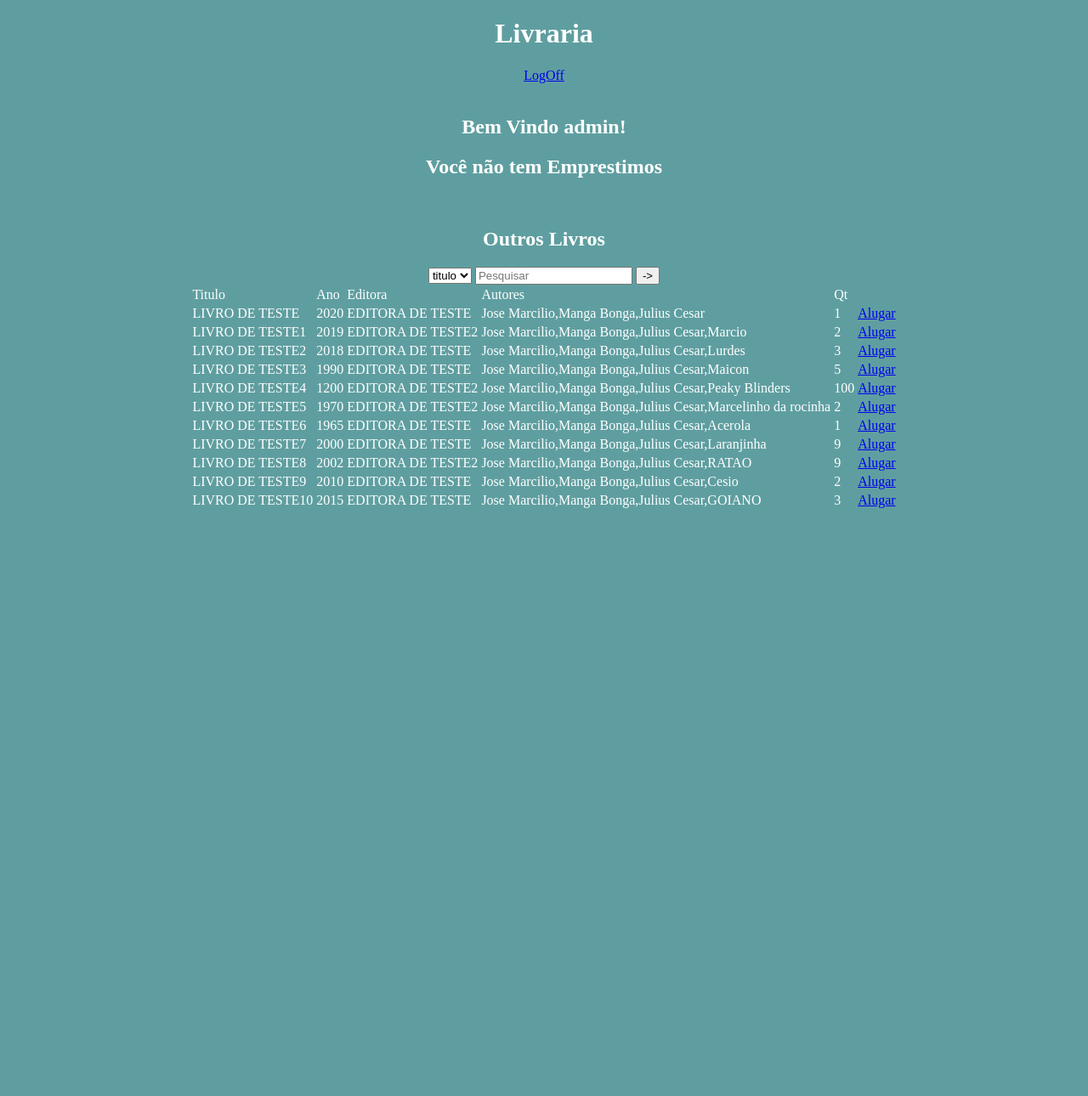
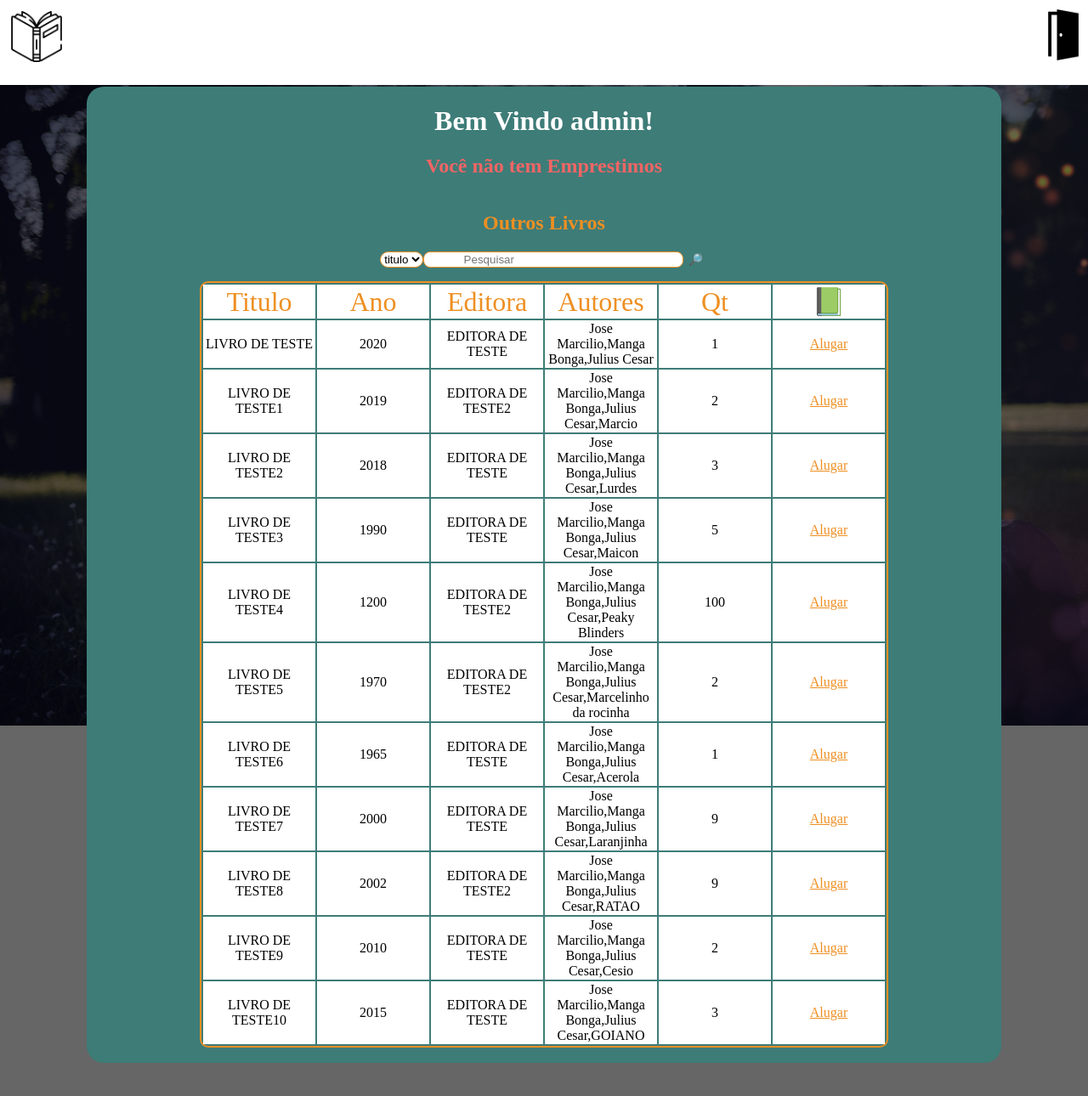
Before and after one commit to Chipskein/DSI-A1-BASIC-CRUD, a PHP site: page /assets/view/main.php in a window 1280 px wide. Shown: the top 1290 px of the page at 85% size. Run offline with PHP 8.4, Linux system fonts and the light colour scheme; a user stored in the database is signed in; data comes from the database, SQL or seed files in the repository; data that the repository does not hold is empty.

Commit message:
styles:adding css

```diff
--- a/assets/css/styles.css
+++ b/assets/css/styles.css
@@ -1,29 +1,179 @@
+:root{
+    --color-ocean:rgb(62, 124, 120);
+    --color-orange:rgb(238, 143, 34);
+}
 body{
     color: white;
-    background-color: cadetblue;
+    background-image: url("../icons/wallpaper2.jpg");
+    background-size: cover;
+    background-repeat: no-repeat;
 }
-.root{
+.main{
+    color: white;
+    background-color: var(--color-orange);
+    background-image: none;
+}
+.header{
+    color: black;
+    /*display: flex;
+    justify-content: space-between;*/
+    background-color: white;
+    width: 100%;
+    margin: 0;
+    height: 100px;
+    position: absolute;
+    top: 0;
+    left: 0;
+
+}
+.div-search{
     display: flex;
     justify-content: center;
 }
+.form-search{
+    display: flex;
+}
+#search{
+    border-radius: 8px;
+    width: 300px;
+    border: 1px solid var(--color-orange);
+    background-color: white;
+}
+#searchType{
+    border-radius: 10px;
+    border: 1px solid var(--color-orange);
+    background-color: white;
+}
+#search-submit{
+    border: none;
+    background-color: var(--color-ocean);
+    color: white;
+}
+
+.header-div{
+    display: flex;
+    justify-content: space-between;
+    align-items: center;
+}
+.main_div{
+    display: flex;
+    flex-direction: column;
+    justify-content: center;
+    align-items: center;
+    margin: 8%;
+    background-color: var(--color-ocean);
+    text-align: center;
+    border-radius: 20px;
+}
+.table-emprestados{
+    margin-top: 2%;
+    border: var(--color-orange) 2px solid;
+    border-radius: 10px;
+}
+.table-disponiveis{
+    margin-top: 2%;
+    border: var(--color-orange) 2px solid;
+    border-radius: 10px;
+}
+td{
+    background-color: white;
+    color: black;
+}
+td>.link{
+    color: var(--color-orange);
+}
+.table-disponiveis tr:nth-child(1) td{
+    background-color: white;
+    color: var(--color-orange);
+    font-size: xx-large;
+    width: 130px;
+}
+.table-emprestados tr:nth-child(1) td{
+    background-color: white;
+    color: var(--color-orange);
+    font-size: xx-large;
+    width: 130px;
+}
+
+.title{
+    color: var(--color-orange);
+}
+.err{
+    color: rgb(241, 101, 101);
+}
+
+.div-logo{
+    margin: 0;
+    border-top-left-radius: 14px;
+    border-top-right-radius: 14px;
+    border-bottom-right-radius: 0px;
+    border-bottom-left-radius: 0px;
+    display: flex;
+    justify-content: center;
+    background-color: white;
+    position: relative;
+    width: 400px;
+}
+.logo-header{
+    margin: 1%;
+    width: 60px;
+}
+.logo{
+    margin: 2%;
+    width: 30px;
+}
+.root{
+
+    display: flex;
+    margin: 10%;
+    justify-content: center;
+}
+.overlay{
+    top: 0;
+    margin: 0;
+    left: 0;
+    position: absolute;
+    width: 100%;
+    height: 100%;
+    overflow:hidden;
+    background-color: rgba(0, 0, 0, 0.6);
+}
 .div-input{
     text-align: center;
-    vertical-align: center;
-    border: 3px solid white;
-    width: 20%;
+    color: var(--color-orange);
+    border: 3px solid var(--color-orange);
+    background-color: var(--color-ocean);
+    width: 400px;
+    height: 400px;
     border-radius: 20px;
-    margin: 20%;
+}
+.form{
+    justify-content: center;
+    display: flex;
+    flex-direction: column;
 }
 .form-input{
-    margin-top: 5%;
-    margin-bottom: 5%;
+    margin: 5%;
     border-radius: 7px;
     background-color: white;
     color: black;
 }
 .submit-buttom{
-    color: black;
-    background-color: white;
+    color: white;
+    background-color: var(--color-orange);
+    border: none;
     margin: 5%;
+    width: 120px;
+    height: 40px;
     border-radius: 7px;
 }
+.submit-buttom:hover{
+    color: white;
+    background-color: cadetblue;
+}
+.link{
+    color: white;
+}
+.link:hover{
+    color: cadetblue;
+}
--- a/assets/view/main.php
+++ b/assets/view/main.php
@@ -4,7 +4,7 @@
     <meta charset="UTF-8">
     <meta name="viewport" content="width=device-width, initial-scale=1.0">
     <meta http-equiv="X-UA-Compatible" content="ie=edge">
-    <link rel="shortcut icon" href="icons/icon.png" type="image/x-icon">
+    <link rel="shortcut icon" href="../icons/icon.png" type="image/x-icon">
     <link rel="stylesheet" href="../css/styles.css">
     <title>Main</title>
 </head>
@@ -32,19 +32,22 @@
     }
 
 ?>
-<body>
-    <div align="center">
-        <h1>Livraria</h1>
-        <a href="/assets/view/logoff.php">LogOff</a>
+<body >
+    <div class="overlay">
+        <div class="header">
+            <div class="header-div">
+                <img class="logo-header" src="../icons/icon.png" alt="door">
+                <a href="/assets/view/logoff.php"><img class="logo-header" src="../icons/logoff.png" alt="door"></a>
             </div>
-    <br>
-    <div align="center">
+        </div>
+        <div class="main_div">
+            <div>
                 <?php
-            echo "<h2>Bem Vindo $_SESSION[nome]!</h2>";
+                    echo "<h1>Bem Vindo $_SESSION[nome]!</h1>";
                     if(count($LivrosEmprestados)>0)
                     {
-                    echo "<h2>Seus Emprestimos</h2>";
-                    echo "<table>";
+                            echo "<h2 class=title>Seus Emprestimos</h2>";
+                            echo "<table class=table-emprestados>";
                                 echo "<tr>";
                                     echo "<td>Titulo</td>";
                                     echo "<td>Ano</td>";
@@ -74,36 +77,37 @@
                                     }
 
                             echo "</table>";
-                echo "</div>";
                     }
                     else
                     {
-                echo "<h2>Você não tem Emprestimos</h2>";
+                        echo "<h2 class=err>Você não tem Emprestimos</h2>";
                     }
                 ?>
             </div>
-    <br>
-    <div align="center">
-        <h2>Outros Livros</h2>
-        <div align="center">
-            <form action="" method="POST">
-                <select name="searchType" id="">
+            <div>
+                <h2 class="title">Outros Livros</h2>
+                <div class="div-search">
+                    <form class="form-search" method="POST">
+                        <select name="searchType" id="searchType">
                             <option value="titulo">titulo</option>
                             <option value="ano">ano</option>
                         </select>
-                <input type="text" name="search" id="" placeholder="Pesquisar">
-                <input type="submit" value="->">
+                        <input type="text" name="search" id="search" placeholder="            Pesquisar">
+                        <input type="submit" id="search-submit" value="🔎">
                     </form>
                 </div>
-        <table>
-            <tr>
-                <td>Titulo</td>
-                <td>Ano</td>
-                <td>Editora</td>
-                <td>Autores</td>
-                <td>Qt</td>
-            </tr>
                     <?php
+                        if(count($LivrosDisponiveis)>0)
+                        {
+                            echo "<table class=table-disponiveis>";
+                            echo "<tr>";
+                                echo "<td>Titulo</td>";
+                                echo "<td>Ano</td>";
+                                echo "<td>Editora</td>";
+                                echo "<td>Autores</td>";
+                                echo "<td>Qt</td>";
+                                echo "<td>📗</td>";
+                            echo "</tr>";
                             foreach($LivrosDisponiveis as $livro)
                             {
                                 $id=$livro["id"];
@@ -118,11 +122,21 @@
                                     echo "<td>$editora</td>";
                                     echo "<td>$autores</td>";
                                     echo "<td>$qt</td>";
-                        echo $qt>0 ? "<td><a href=/assets/view/Emprestimo.php?livro=$id>Alugar</a></td>":"";
+                                    echo $qt>0 ? "<td><a class=link href=/assets/view/Emprestimo.php?livro=$id>Alugar</a></td>":"<td>❌</td>";
                                 echo "</tr>";
                             }
+                            echo "</table><br>";
+                        }
+                        else
+                        {
+                            echo "<h2 class=err>Nenhum Livro encontrado!</h2>";
+                        }
                     ?>
-        </table>
+            </div>
+        </div>
+        <div class="footer">
+
+        </div>
     </div>
 </body>
 </html>
```
Also changed, not shown: assets/view/login.php (+16 -9 lines), assets/view/register.php (+15 -10 lines), assets/icons/logoff.png (added), assets/icons/wallpaper.png (added), assets/icons/wallpaper2.jpg (added). Lines whose indentation alone changed are shown as unchanged.
